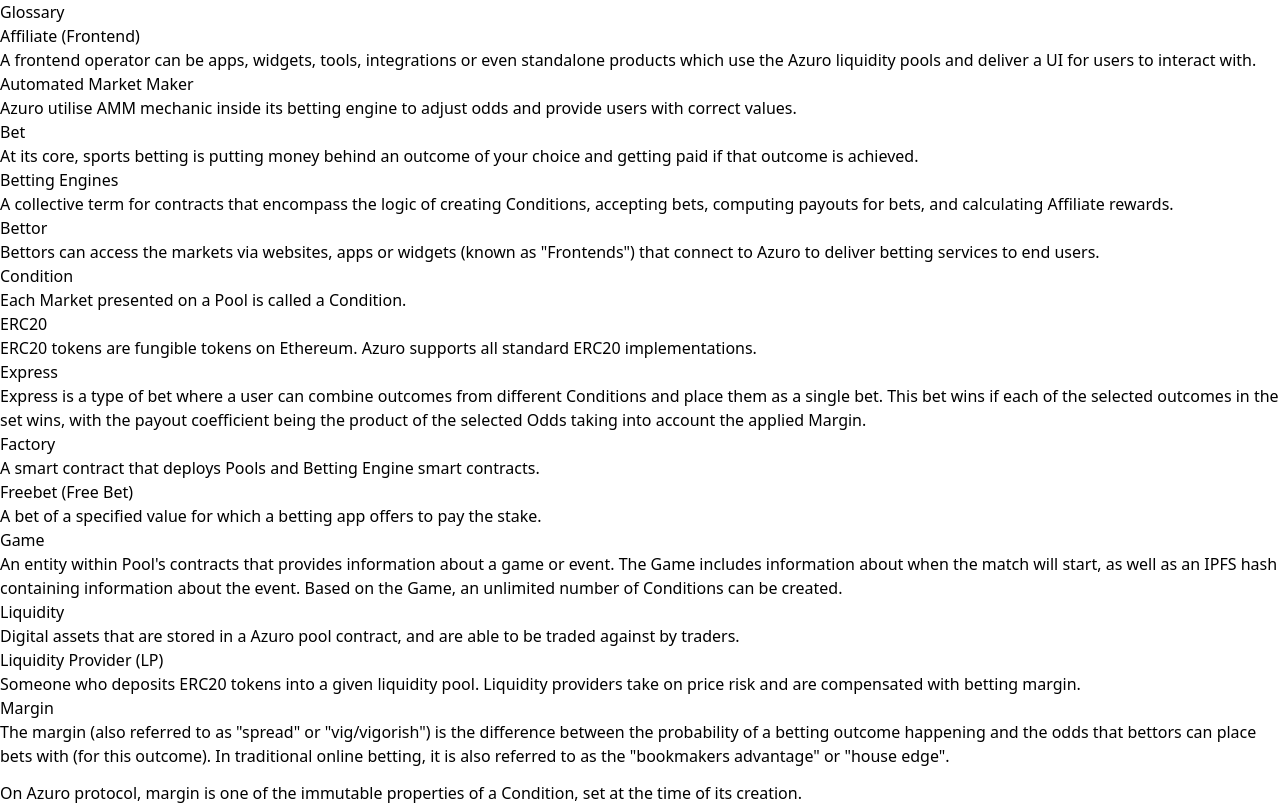
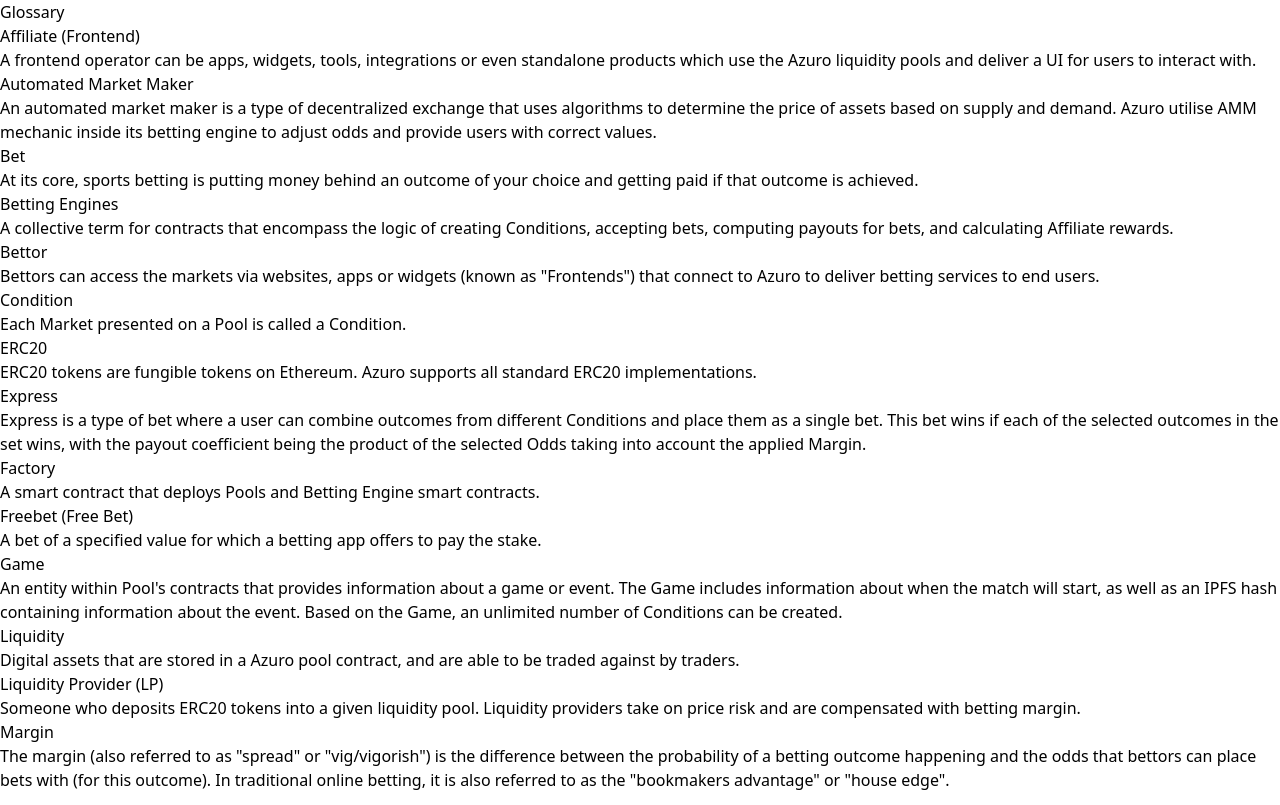
Before and after one commit to Azuro-protocol/gem-docs, a Next.js app: page /concepts/glossary in a window 1280 px wide. Shown: the top 805 px of the page. Built offline with nearby package versions, Linux system fonts and the light colour scheme.

Commit message:
Expand the description of what AMM is

```diff
--- a/pages/concepts/glossary.mdx
+++ b/pages/concepts/glossary.mdx
@@ -7,7 +7,9 @@ liquidity pools and deliver a UI for users to interact with.
 
 ### Automated Market Maker
 
-Azuro utilise AMM mechanic inside its betting engine to adjust odds and provide users with correct values.
+An automated market maker is a type of decentralized exchange that uses algorithms to determine the price of assets
+based on supply and demand. Azuro utilise AMM mechanic inside its betting engine to adjust odds and provide users with
+correct values.
 
 ### Bet
 
```
